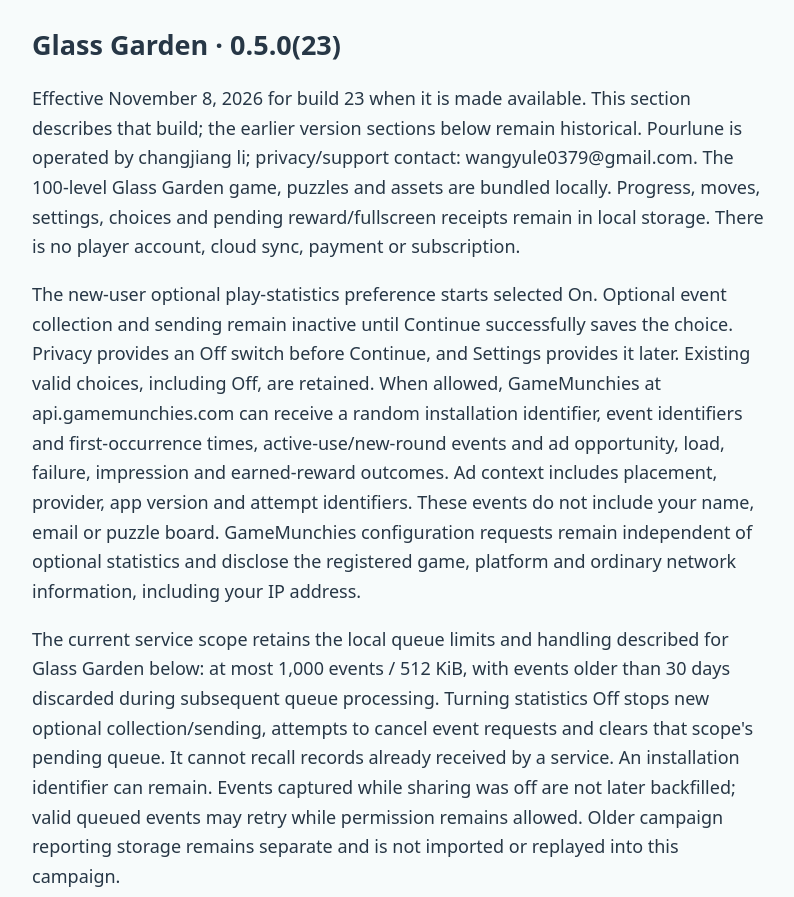
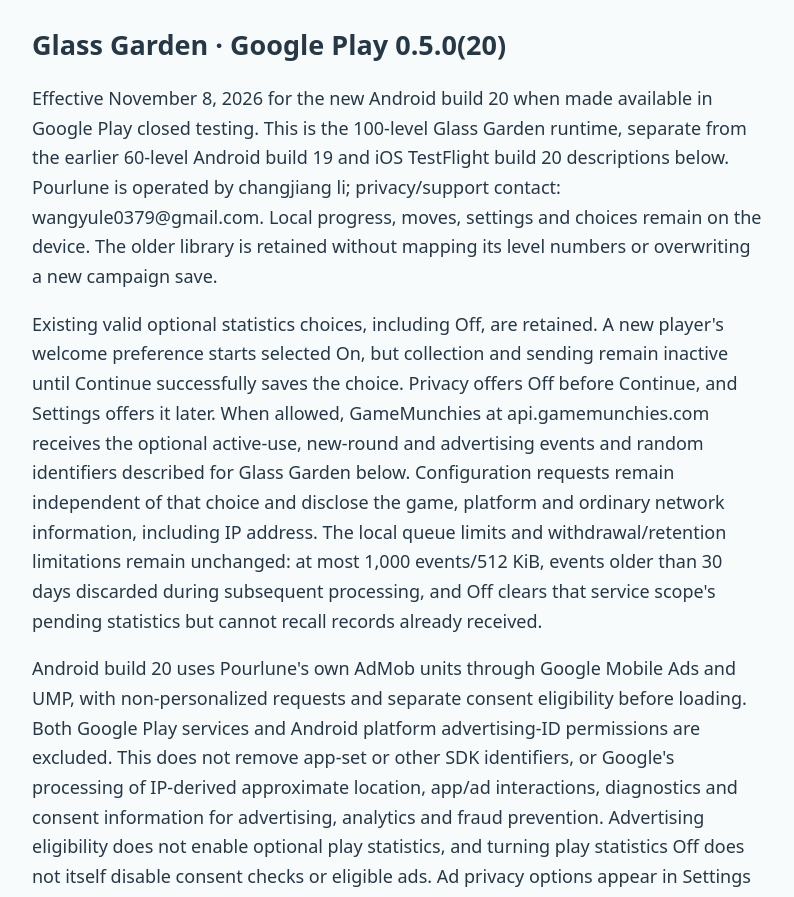
Before and after one commit to wangyule0379-max/pourlune-support, a plain HTML site: page privacy.html in a window 1280 px wide. Shown: the part 195-1092 px from the top of the page, without its empty margins (242-1036 px from the left). Drawn offline with Linux system fonts and the light colour scheme.

Commit message:
Document Pourlune Android 20 support and privacy

```diff
--- a/privacy.html
+++ b/privacy.html
@@ -12,6 +12,11 @@
 <main>
 
 <h1>Pourlune privacy policy</h1>
+<section aria-labelledby="glass-garden-android20"><h2 id="glass-garden-android20">Glass Garden · Google Play 0.5.0(20)</h2>
+<p>Effective November 8, 2026 for the new Android build 20 when made available in Google Play closed testing. This is the 100-level Glass Garden runtime, separate from the earlier 60-level Android build 19 and iOS TestFlight build 20 descriptions below. Pourlune is operated by changjiang li; privacy/support contact: wangyule0379@gmail.com. Local progress, moves, settings and choices remain on the device. The older library is retained without mapping its level numbers or overwriting a new campaign save.</p>
+<p>Existing valid optional statistics choices, including Off, are retained. A new player's welcome preference starts selected On, but collection and sending remain inactive until Continue successfully saves the choice. Privacy offers Off before Continue, and Settings offers it later. When allowed, GameMunchies at api.gamemunchies.com receives the optional active-use, new-round and advertising events and random identifiers described for Glass Garden below. Configuration requests remain independent of that choice and disclose the game, platform and ordinary network information, including IP address. The local queue limits and withdrawal/retention limitations remain unchanged: at most 1,000 events/512 KiB, events older than 30 days discarded during subsequent processing, and Off clears that service scope's pending statistics but cannot recall records already received.</p>
+<p>Android build 20 uses Pourlune's own AdMob units through Google Mobile Ads and UMP, with non-personalized requests and separate consent eligibility before loading. Both Google Play services and Android platform advertising-ID permissions are excluded. This does not remove app-set or other SDK identifiers, or Google's processing of IP-derived approximate location, app/ad interactions, diagnostics and consent information for advertising, analytics and fraud prevention. Advertising eligibility does not enable optional play statistics, and turning play statistics Off does not itself disable consent checks or eligible ads. Ad privacy options appear in Settings when Google requires them. This runtime does not enable Firebase Analytics, Crashlytics or Firebase Remote Config. The support, service-provider/international processing, local-data and website-hosting limitations below continue to apply; no new website tracking or data-removal promise is introduced.</p>
+</section>
 <section aria-labelledby="glass-garden-23"><h2 id="glass-garden-23">Glass Garden · 0.5.0(23)</h2>
 <p>Effective November 8, 2026 for build 23 when it is made available. This section describes that build; the earlier version sections below remain historical. Pourlune is operated by changjiang li; privacy/support contact: wangyule0379@gmail.com. The 100-level Glass Garden game, puzzles and assets are bundled locally. Progress, moves, settings, choices and pending reward/fullscreen receipts remain in local storage. There is no player account, cloud sync, payment or subscription.</p>
 <p>The new-user optional play-statistics preference starts selected On. Optional event collection and sending remain inactive until Continue successfully saves the choice. Privacy provides an Off switch before Continue, and Settings provides it later. Existing valid choices, including Off, are retained. When allowed, GameMunchies at api.gamemunchies.com can receive a random installation identifier, event identifiers and first-occurrence times, active-use/new-round events and ad opportunity, load, failure, impression and earned-reward outcomes. Ad context includes placement, provider, app version and attempt identifiers. These events do not include your name, email or puzzle board. GameMunchies configuration requests remain independent of optional statistics and disclose the registered game, platform and ordinary network information, including your IP address.</p>
```
Also changed, not shown: index.html (+5 -0 lines).
